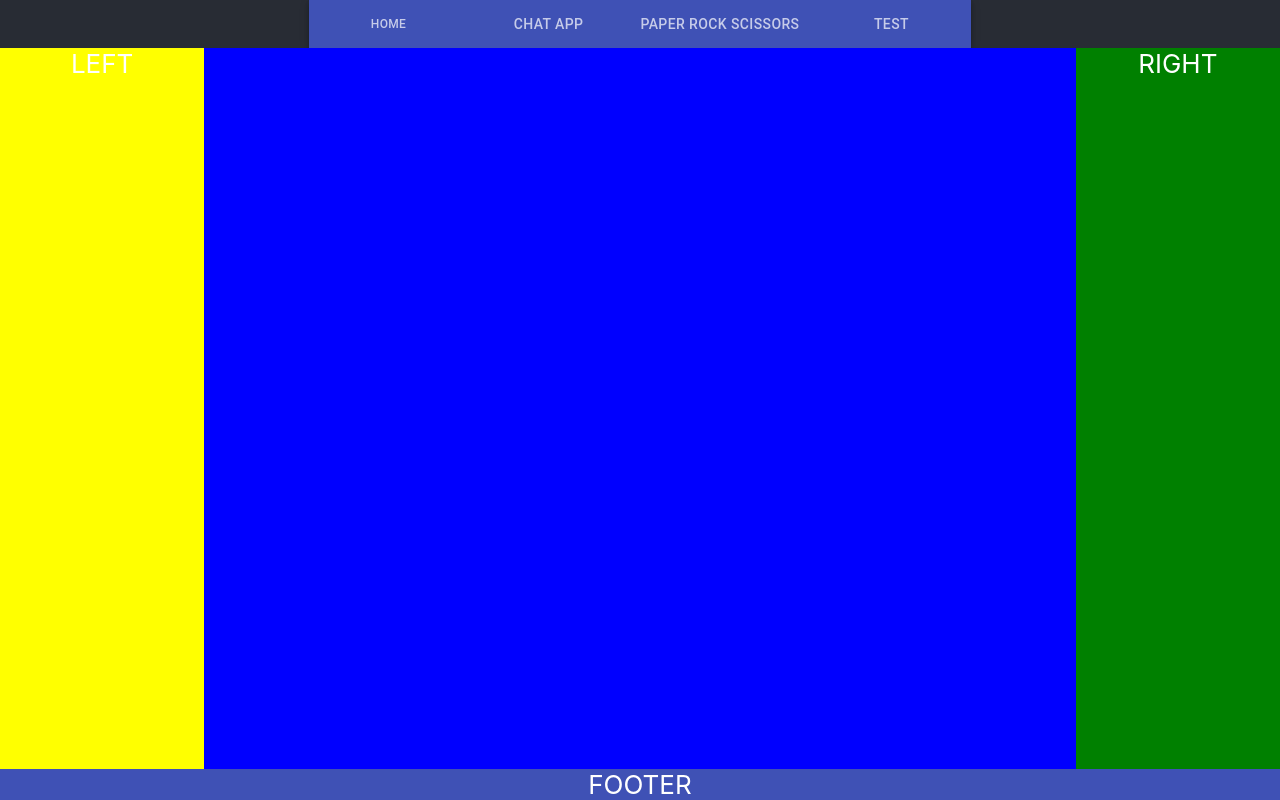
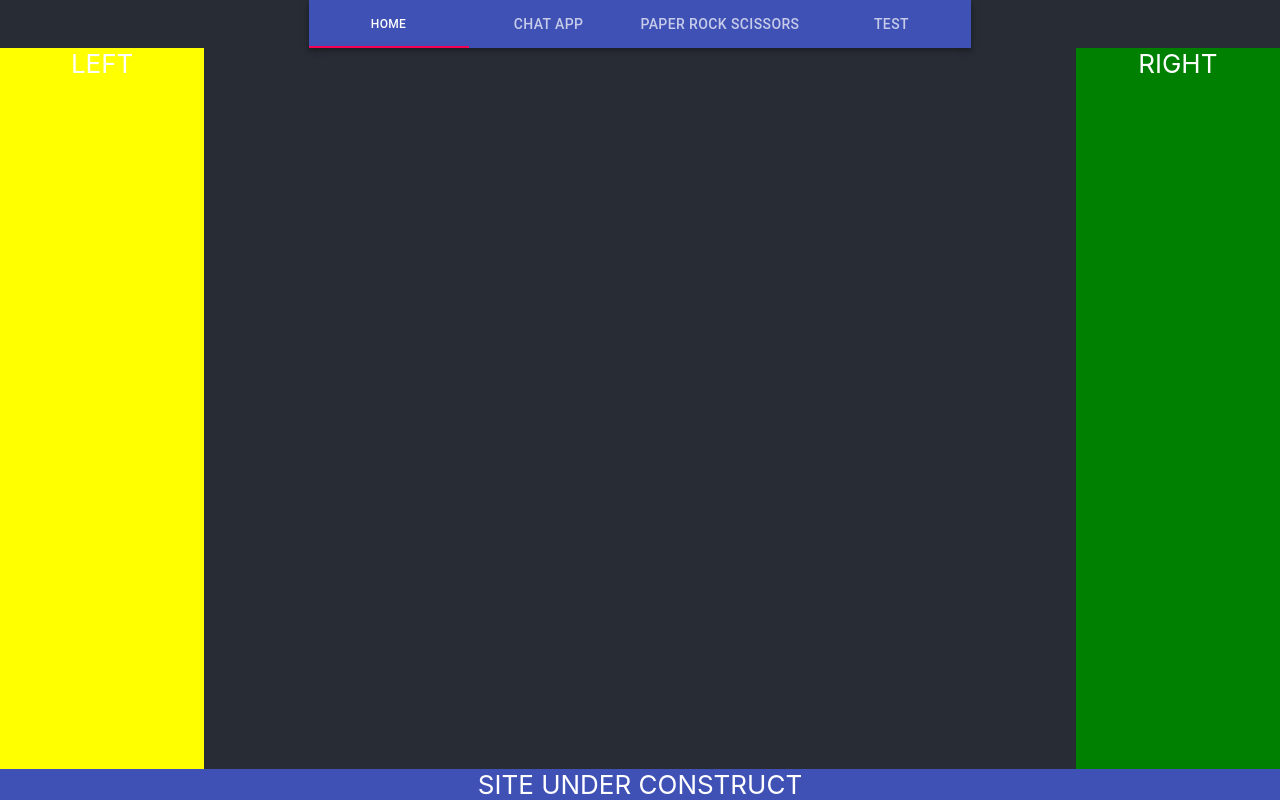
Before and after one commit to TeacHKal/webapp-react-ts, a React (Create React App) app: page / in a window 1280 px wide. Built offline with nearby package versions, Linux system fonts and the light colour scheme; no server answers.

Commit message:
chatApp styles fix

```diff
--- a/src/components/navMenu/index.tsx
+++ b/src/components/navMenu/index.tsx
@@ -46,13 +46,13 @@ function a11yProps(index: any) {
 const useStyles = makeStyles((theme: Theme) => ({
     root: {
         flexGrow: 1,
-        backgroundColor: theme.palette.background.paper,
+        //backgroundColor: theme.palette.background.paper,
     },
 }));
 
 const NavMenu: React.FC<props> = (props) => {
     const classes = useStyles();
-    const [value, setValue] = React.useState('one');
+    const [value, setValue] = React.useState('/');
 
     const goToRouterPath = (path: string) => {
         props.history.push(path);
--- a/src/screens/appBody/index.scss
+++ b/src/screens/appBody/index.scss
@@ -4,6 +4,6 @@
     justify-content: space-between;
     flex-grow: 1;
     width: -webkit-fill-available;
-    background-color: red;
+    //background-color: red;
   }
 }
--- a/src/screens/appFooter/index.scss
+++ b/src/screens/appFooter/index.scss
@@ -4,5 +4,9 @@
     display: flex;
     justify-content: center;
     //width: -webkit-fill-available;
+
+    &_div_underContstruct{
+      padding: 10px;
+    }
   }
 }
--- a/src/screens/appFooter/index.tsx
+++ b/src/screens/appFooter/index.tsx
@@ -5,7 +5,9 @@ export const AppFooter: React.FC = () => {
 
     return(
         <div className={'footer_con'}>
-            FOOTER
+            <div className={'div_underContstruct'}>
+                SITE UNDER CONSTRUCT
+            </div>
         </div>
     );
 }
--- a/src/screens/appMainCenter/index.scss
+++ b/src/screens/appMainCenter/index.scss
@@ -1,6 +1,8 @@
 .appMainCenter {
   &_con{
-    background-color: blue;
+   // background-color: blue;
     width: inherit;
+    display: flex;
+    justify-content: center;
   }
 }
```
